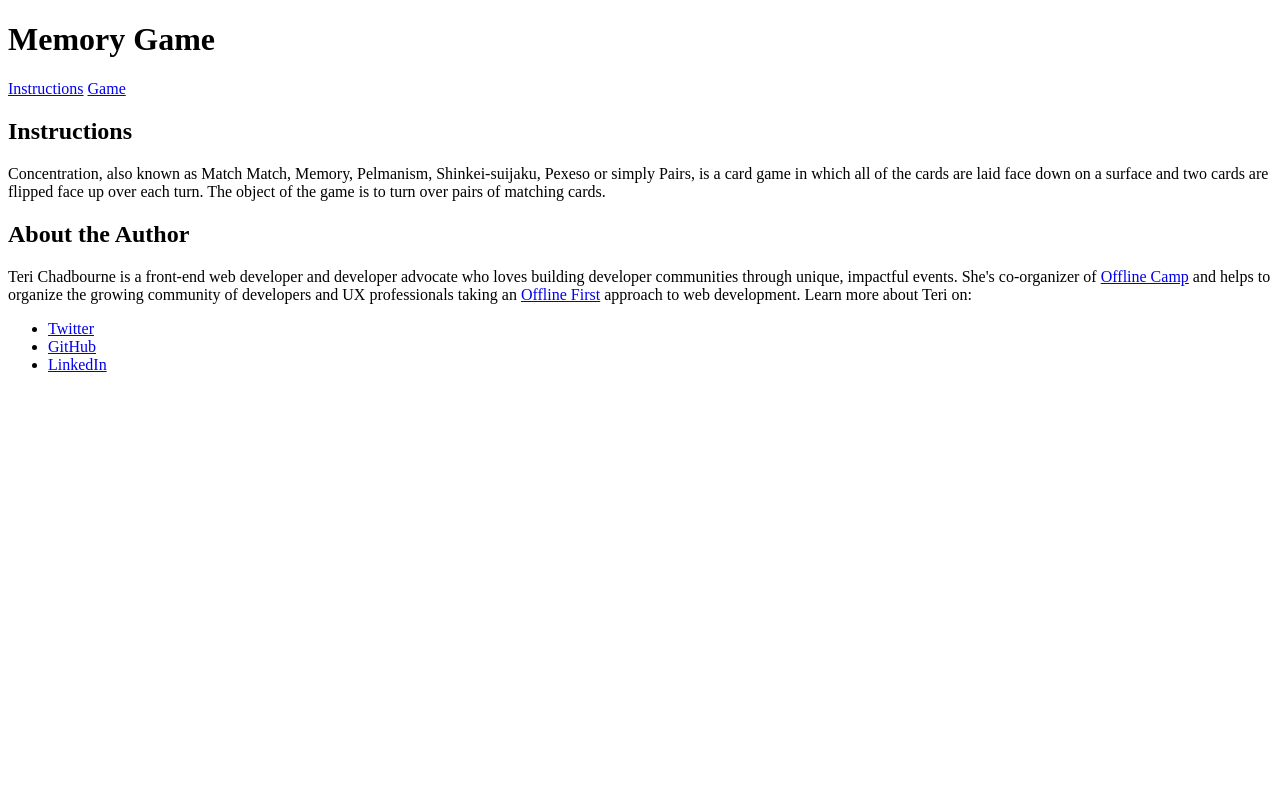
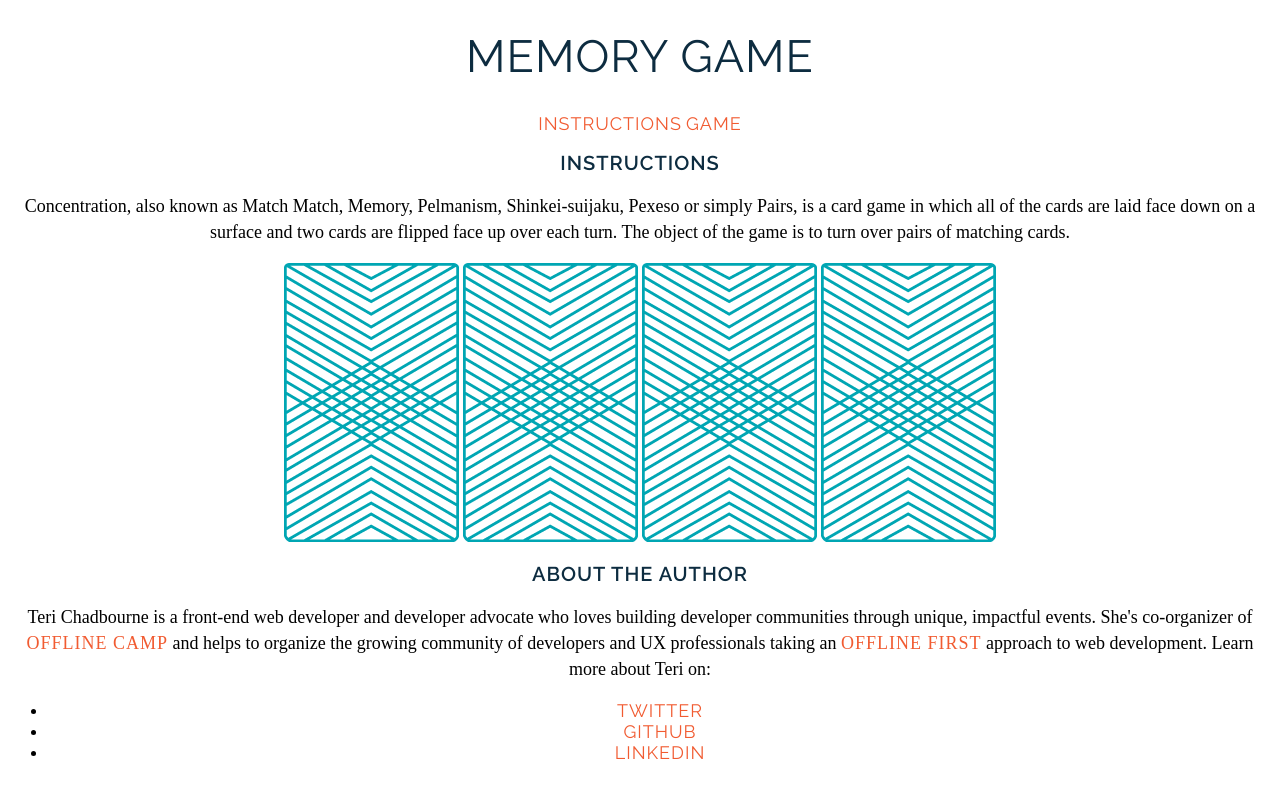
Before and after one commit to terichadbourne/wdi-fundamentals-memorygame, a plain HTML site: page index.html in a window 1280 px wide. Drawn offline with Linux system fonts and the light colour scheme; a web font is replaced by a local one.

Commit message:
unit 4 images and css

```diff
--- /dev/null
+++ b/css/style.css
@@ -0,0 +1,33 @@
+body {
+	text-align: center;
+	font-family: Raleway, sans-serif;
+}
+
+a, h1, h2 {
+	text-transform: uppercase;
+	letter-spacing: 1px;
+}
+
+a {
+	text-decoration: none;
+	color: #F15B31;
+	font-size: 18px;
+}
+
+h1 {
+	color: #0D2C40;
+	font-size: 45px;
+	font-weight: 400;
+}
+
+h2 {
+	color: #0D2C40;
+	font-size: 20px;
+	font-weight: 600;
+}
+
+p {
+	font-family: "Droid Serif", serif;
+	line-height: 26px;
+	font-size: 18px;
+}
--- a/index.html
+++ b/index.html
@@ -2,6 +2,8 @@
 <html>
 <head>
 	<title>Memory Card Game</title>
+	<link href="https://fonts.googleapis.com/css?family=Droid+Serif|Raleway:400,500,600,700" rel="stylesheet">
+	<link rel="stylesheet" type="text/css" href="css/style.css">
 </head>
 <body>
 	<h1>Memory Game</h1>
@@ -9,6 +11,13 @@
 	<a href="#">Game</a>
 	<h2>Instructions</h2>
 	<p>Concentration, also known as Match Match, Memory, Pelmanism, Shinkei-suijaku, Pexeso or simply Pairs, is a card game in which all of the cards are laid face down on a surface and two cards are flipped face up over each turn. The object of the game is to turn over pairs of matching cards.</p>
+
+	<div>
+		<img src="images/back.png" alt="Queen of Diamonds">
+		<img src="images/back.png" alt="Queen of Hearts">
+		<img src="images/back.png" alt="King of Diamonds">
+		<img src="images/back.png" alt="King of Hearts">
+	</div>
 
 	<h2>About the Author</h2>
 	<p>Teri Chadbourne is a front-end web developer and developer advocate who loves building developer communities through unique, impactful events. She's co-organizer of <a href="http://offlinefirst.org/camp">Offline Camp</a> and helps to organize the growing community of developers and UX professionals taking an <a href="http://offlinefirst.org">Offline First</a> approach to web development. Learn more about Teri on:</p>
```
Also changed, not shown: images/back.png (added), images/king-of-diamonds.png (added), images/king-of-hearts.png (added), images/queen-of-diamonds.png (added), images/queen-of-hearts.png (added).
